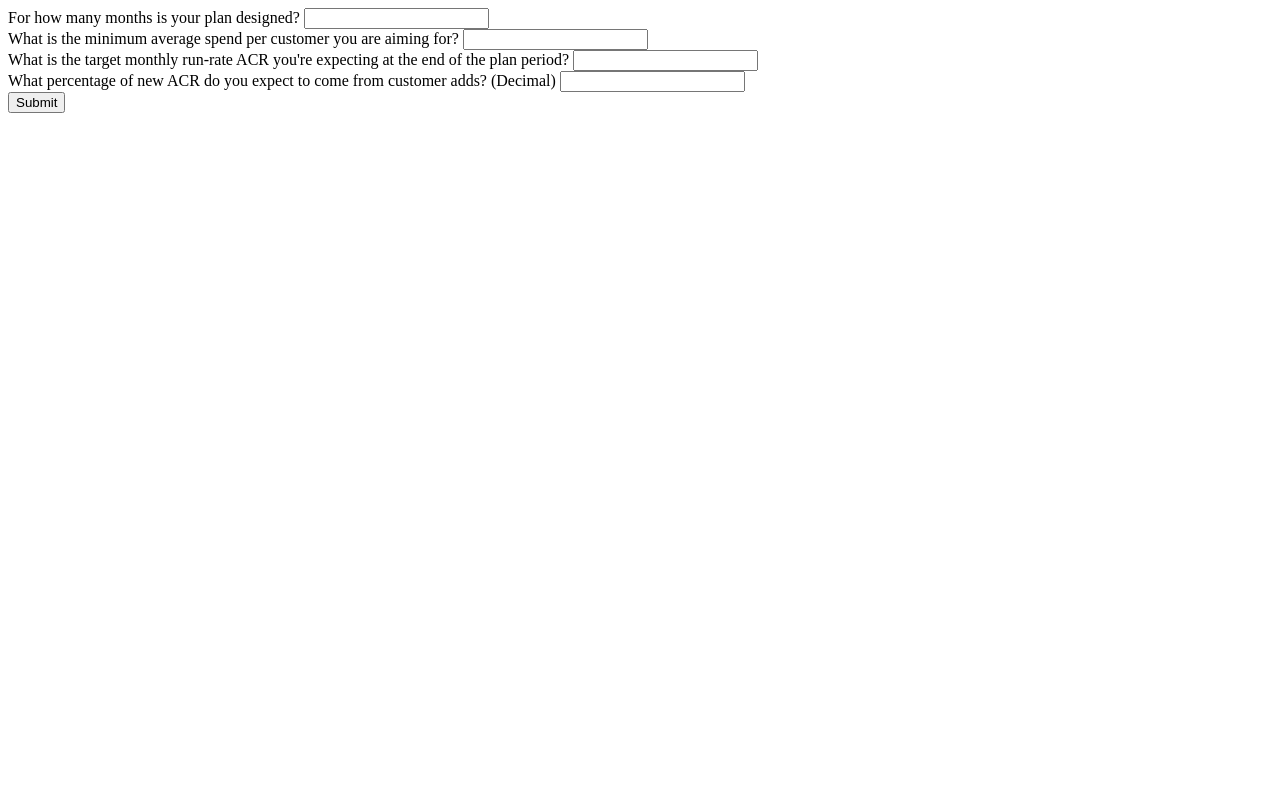
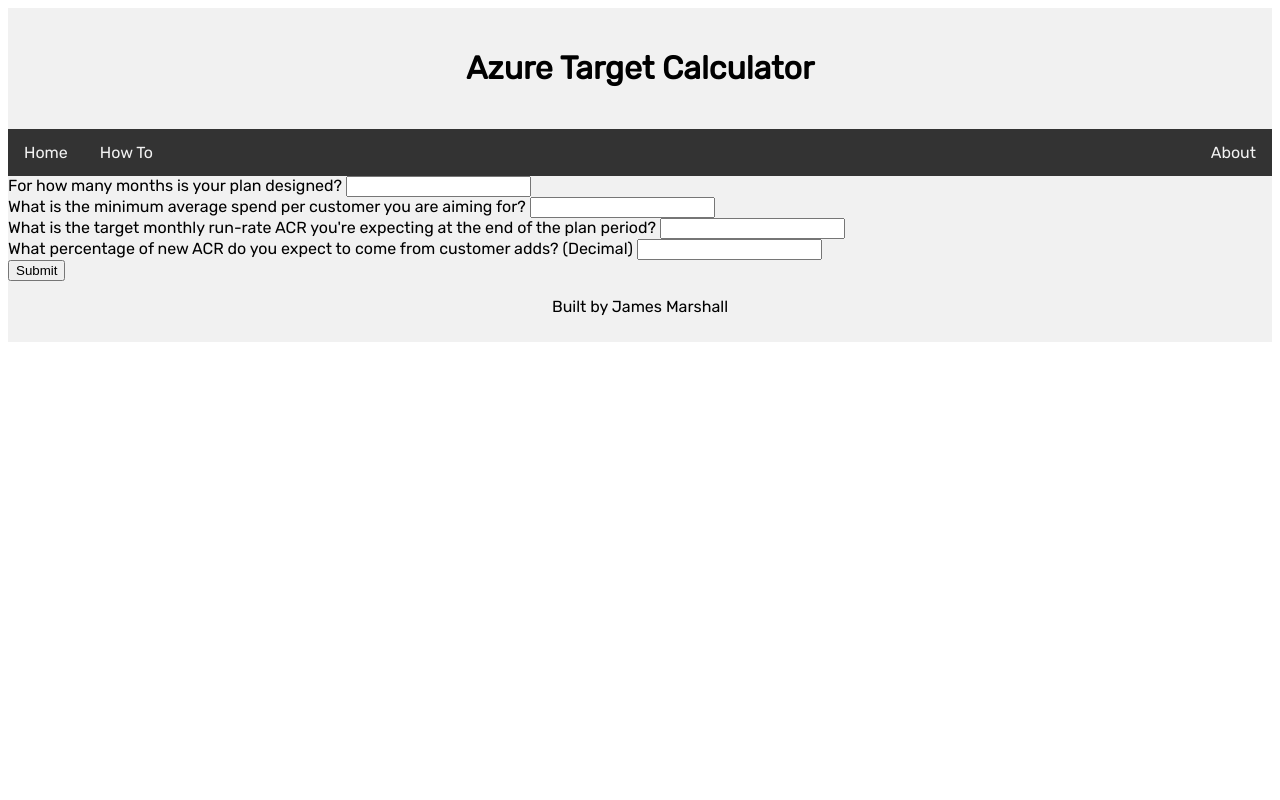
Before and after one commit to jamesbmarshall/azuretargetcalculator, a PHP site: page / in a window 1280 px wide. Run offline with PHP 8.4, Linux system fonts and the light colour scheme.

Commit message:
Structural and design changes

```diff
--- /dev/null
+++ b/footer.php
@@ -0,0 +1 @@
+<p>Built by James Marshall</p>
--- /dev/null
+++ b/header.php
@@ -0,0 +1 @@
+<h1>Azure Target Calculator</h1>
--- a/index.php
+++ b/index.php
@@ -1,9 +1,20 @@
 <html>
     <head>
         <title>Azure Target Calculator</title>
+        <link rel="stylesheet" type="text/css" href="style/style.css"/>
+        <link rel="stylesheet" href="https://fonts.googleapis.com/css?family=Rubik">
     </head>
 
     <body>
+        <div class="header">
+            <?php include 'header.php';?>
+        </div>
+
+        <div class="topnav">
+            <?php include 'nav.php';?>
+        </div>
+
+        <div class="column">
             <form action="results.php" method="get">
             For how many months is your plan designed? <input type="number" id="months" name="months"><br>
             What is the minimum average spend per customer you are aiming for? <input type="number" id="acpc" name="acpc"><br>
@@ -11,6 +22,10 @@
             What percentage of new ACR do you expect to come from customer adds? (Decimal) <input type="number" step="any" id="newbus" name="newbus"><br>
             <input type="submit">
             </form>
+        </div>
 
+        <div class="footer">
+            <?php include 'footer.php';?>
+        </div>
 </body>
 </html>
--- /dev/null
+++ b/nav.php
@@ -0,0 +1,3 @@
+<a href="index.php">Home</a>
+<a href="#">How To</a>
+<a href="#" style="float:right">About</a>
--- a/style/style.css
+++ b/style/style.css
@@ -0,0 +1,61 @@
+.header {
+    background-color: #F1F1F1;
+    text-align: center;
+    padding: 20px;
+  }
+
+  /* The navbar container */
+.topnav {
+    overflow: hidden;
+    background-color: #333;
+  }
+
+  /* Navbar links */
+  .topnav a {
+    float: left;
+    display: block;
+    color: #f2f2f2;
+    text-align: center;
+    padding: 14px 16px;
+    text-decoration: none;
+  }
+
+  /* Links - change color on hover */
+  .topnav a:hover {
+    background-color: #ddd;
+    color: black;
+  }
+
+  /* Create three equal columns that float next to each other */
+.column {
+    float: left;
+    width: 100%;
+  }
+
+  /* Clear floats after the columns */
+  .row:after {
+    content: "";
+    display: table;
+    clear: both;
+  }
+
+  /* Responsive layout - makes the three columns stack on top of each other instead of next to each other on smaller screens (600px wide or less) */
+  @media screen and (max-width: 600px) {
+    .column {
+      width: 100%;
+    }
+  }
+
+.footer {
+  background-color: #F1F1F1;
+  text-align: center;
+  padding: 10px;
+}
+
+body {
+    font-family: "Rubik", sans-serif;
+  }
+
+table, th, td {
+    border: 1px solid black;
+}
```
Also changed, not shown: results.php (+17 -5 lines). Lines whose indentation alone changed are shown as unchanged.
